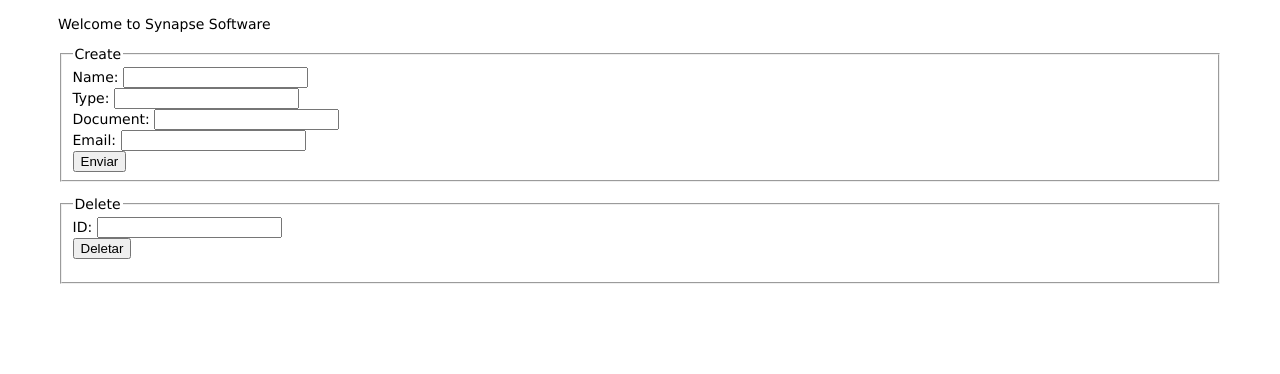
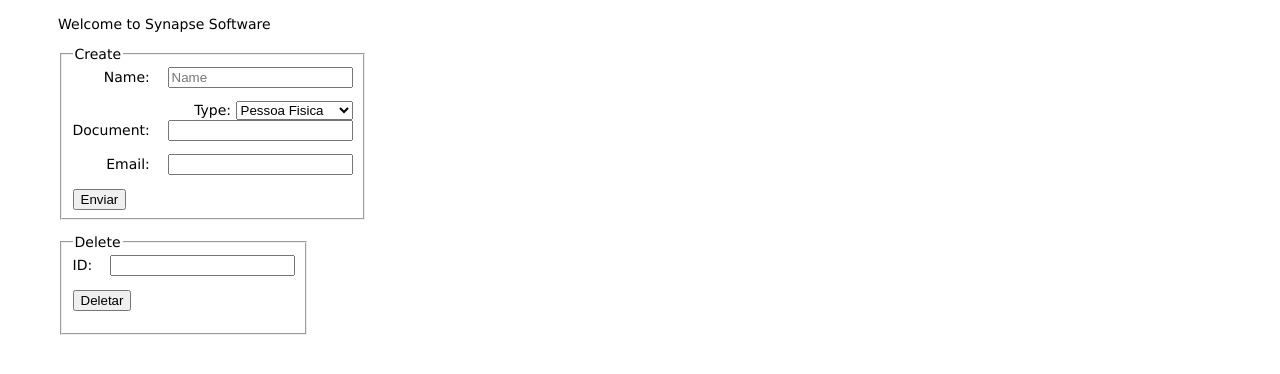
Before and after one commit to Made-In-Java/Synapse-Back-End, a website: page public/index.html in a window 1280 px wide. Shown: the part 94-468 px from the top of the page. Drawn offline with Linux system fonts and the light colour scheme.

Commit message:
new UI elements added for testing

```diff
--- a/public/index.html
+++ b/public/index.html
@@ -1,11 +1,21 @@
 <html>
 
 <head>
-  <title>SynapseSoftware</title>
+  <title>{{ Title }}</title>
   <link rel="stylesheet" href="/stylesheets/style.css">
   <style>
     label {
       display: block;
+      text-align: right;
+    }
+
+    form {
+      width: fit-content;
+    }
+
+    label>input {
+      margin-left: 1em;
+      margin-bottom: 1em;
     }
   </style>
 </head>
@@ -13,21 +23,24 @@
 <body>
   <h1>Synapse Software</h1>
   <p>Welcome to Synapse Software</p>
-</body>
+  <main class="container">
     <form action="/clients" method="post">
       <fieldset>
         <legend>Create</legend>
         <label>Name:
-      <input type="text" name="name" id="name">
+          <input type="text" name="name" id="name" placeholder="Name">
         </label>
         <label>Type:
-      <input type="text" name="type" id="name">
+          <select name="type" id="type">
+            <option value="PF">Pessoa Fisica</option>
+            <option value="PJ">Pessoa Juridica</option>
+          </select>
         </label>
         <label>Document:
-      <input type="text" name="document" id="name">
+          <input type="text" name="document" id="document">
         </label>
         <label>Email:
-      <input type="email" name="email" id="name">
+          <input type="email" name="email" id="email">
         </label>
         <input type="submit" value="Enviar">
       </fieldset>
@@ -42,5 +55,7 @@
         <p id="message"></p>
       </fieldset>
     </form>
+  </main>
+</body>
 
 </html>
```
Lines whose indentation alone changed are shown as unchanged.
